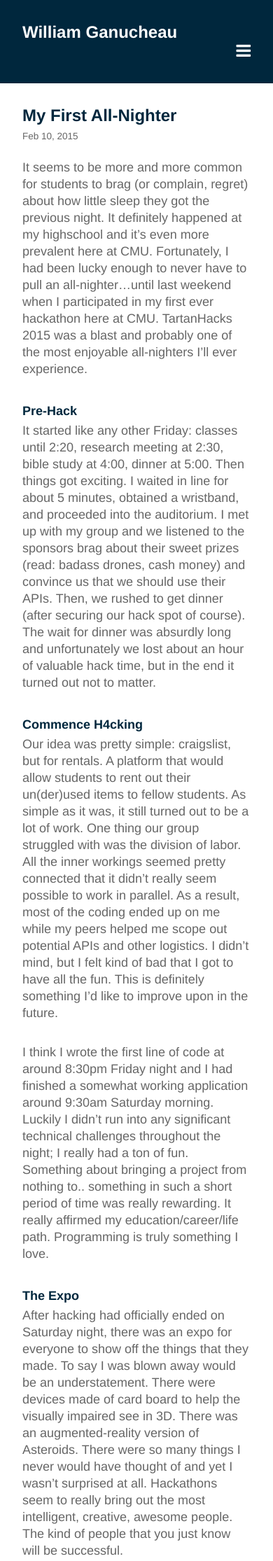
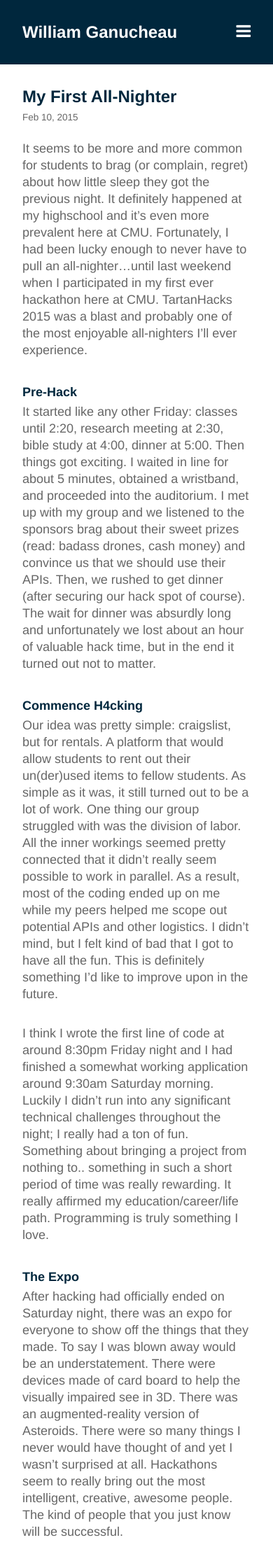
Before and after one commit to williamg/williamg.github.io, a Jekyll site: the page built from _posts/2015-02-09-my-first-all-nighter.md, in a window 390 px wide. Shown: the top 2230 px of the page at 70% size. Built offline with Jekyll 4.4.1, drawn with Linux system fonts in a browser that asks for light colours; nearby versions of some CDN libraries.

Commit message:
Don't set size for header on mobile

```diff
--- a/_sass/_layout.scss
+++ b/_sass/_layout.scss
@@ -175,7 +175,6 @@
 
 			h2 a, h2 a:active, h2 a:visited {
 				float: left;
-				width: 11 * $spacing-unit;
 				font-family: $base-font-family;
 				font-size: $blog-header-font-size;
 				color: $light-color;
```
